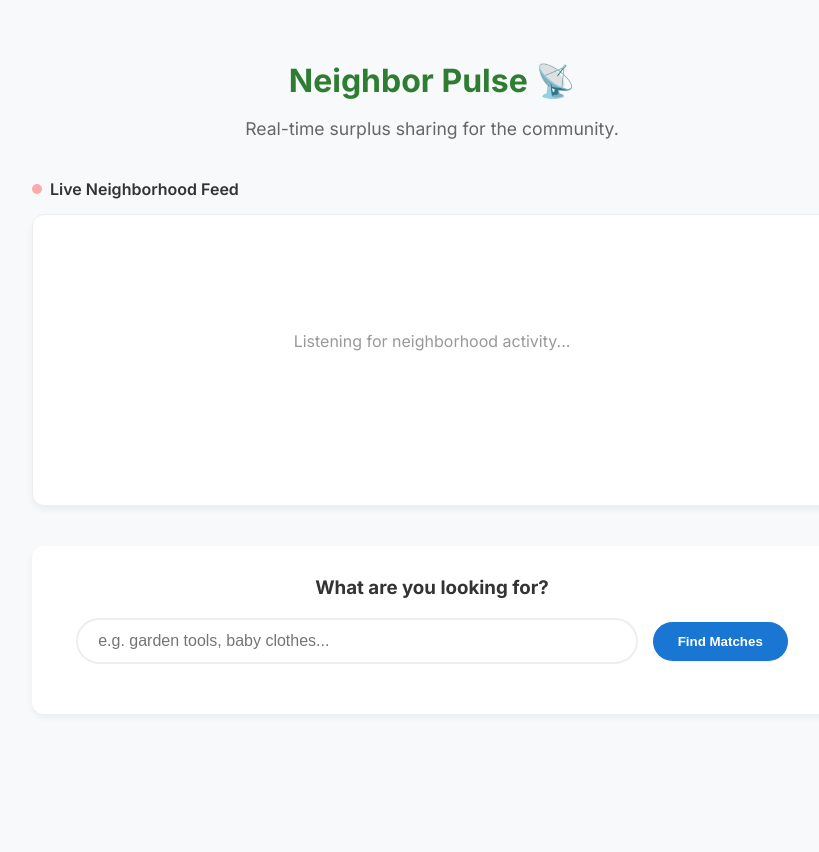
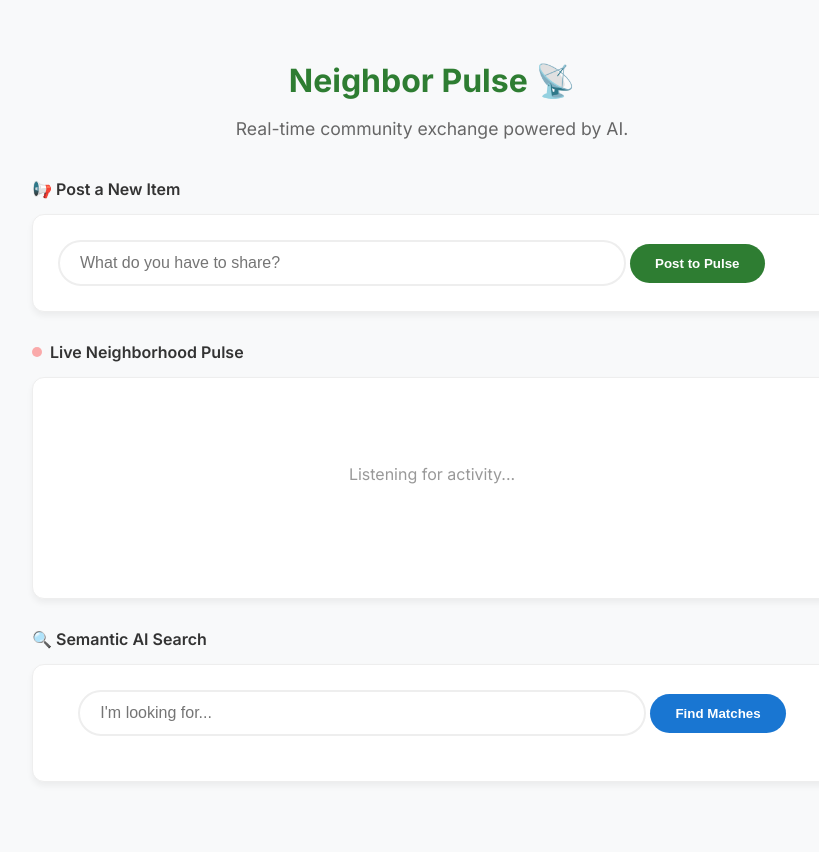
Before and after one commit to vinitghaturle/neighbor-pulse, a Flask app: page / in a window 1280 px wide. Shown: the whole page, without its empty margins (208-1027 px from the left). Before the commit the page ends 661 px from the top, so only its background shows below. Run offline with Flask 3, Linux system fonts and the light colour scheme; some libraries are stand-ins or nearby versions.

Commit message:
added same changes

```diff
--- a/main.py
+++ b/main.py
@@ -3,14 +3,35 @@
 from vertexai.language_models import TextEmbeddingModel
 from google.cloud.firestore_v1.vector import Vector
 from google.cloud.firestore_v1.base_vector_query import DistanceMeasure
+from datetime import datetime
 
 app = Flask(__name__)
-db = firestore.Client(project="neighbor-pulse") # Use your project ID
+
+# Initialize Firestore and Vertex AI
+# Project ID 'neighbor-pulse' confirmed from system logs
+db = firestore.Client(project="neighbor-pulse")
 model = TextEmbeddingModel.from_pretrained("text-embedding-004")
 
 @app.route('/')
 def home():
     return render_template('index.html')
+
+@app.route('/add', methods=['POST'])
+def add_item():
+    data = request.json
+    description = data.get('description')
+
+    if not description:
+        return jsonify({"error": "Description is required"}), 400
+
+    # Save to Firestore - This triggers the AI Vector Extension automatically
+    doc_ref = db.collection("items").add({
+        "description": description,
+        "timestamp": datetime.utcnow(),
+        "status": "available"
+    })
+
+    return jsonify({"success": True, "id": doc_ref[1].id})
 
 @app.route('/search', methods=['POST'])
 def search():
@@ -19,7 +40,7 @@
     # 1. Turn user text into math (Vector)
     embedding = model.get_embeddings([user_query])[0].values
 
-    # 2. Ask Firestore for the top 3 matches using the index you built
+    # 2. Ask Firestore for the top 3 matches
     collection = db.collection("items")
     results = collection.find_nearest(
         vector_field="embedding",
@@ -29,9 +50,9 @@
         distance_result_field="vector_distance"
     ).get()
 
-    # 3. Send results back to the neighbor
+    # 3. Send results back
     matches = [{"description": d.get("description"), "dist": d.get("vector_distance")} for d in results]
     return jsonify(matches)
 
 if __name__ == '__main__':
-    app.run(debug=True, port=8080)
+    app.run(debug=True, port=8080, host='0.0.0.0')
--- a/templates/index.html
+++ b/templates/index.html
@@ -7,8 +7,8 @@
     <link href="https://fonts.googleapis.com/css2?family=Inter:wght@400;600;700&display=swap" rel="stylesheet">
     <style>
         :root {
-            --primary: #2e7d32; /* Neighborhood Green */
-            --accent: #1976d2; /* Pulse Blue */
+            --primary: #2e7d32;
+            --accent: #1976d2;
             --bg: #f8f9fa;
             --card: #ffffff;
             --text: #333333;
@@ -38,20 +38,24 @@
         h1 { font-weight: 700; color: var(--primary); margin-bottom: 8px; }
         .tagline { color: #666; font-size: 1.1rem; }
 
-        /* Real-Time Feed Styling */
         .section-label { font-weight: 600; margin-bottom: 15px; display: flex; align-items: center; gap: 8px; }
         .pulse-dot { width: 10px; height: 10px; background: red; border-radius: 50%; animation: blink 1.5s infinite; }
         @keyframes blink { 0% { opacity: 1; } 50% { opacity: 0.3; } 100% { opacity: 1; } }
 
-        #live-feed {
+        /* UI Components */
+        .card-box {
             background: var(--card);
+            padding: 25px;
             border-radius: 12px;
             box-shadow: 0 4px 6px rgba(0,0,0,0.05);
-            height: 250px;
+            margin-bottom: 30px;
+            border: 1px solid #eee;
+        }
+
+        #live-feed {
+            height: 200px;
             overflow-y: auto;
-            padding: 20px;
-            border: 1px solid #eee;
-            margin-bottom: 40px;
+            padding: 10px;
         }
 
         .feed-item {
@@ -63,15 +67,6 @@
         }
 
         @keyframes slideIn { from { transform: translateY(-10px); opacity: 0; } to { transform: translateY(0); opacity: 1; } }
-
-        /* Search Styling */
-        .search-box {
-            background: var(--card);
-            padding: 30px;
-            border-radius: 12px;
-            box-shadow: 0 4px 6px rgba(0,0,0,0.05);
-            text-align: center;
-        }
 
         input[type="text"] {
             width: 70%;
@@ -93,13 +88,13 @@
             border-radius: 25px;
             font-weight: 600;
             cursor: pointer;
-            margin-left: 10px;
-            transition: transform 0.1s;
+            transition: background 0.2s;
         }
 
-        button:active { transform: scale(0.98); }
+        button:hover { opacity: 0.9; }
+        .btn-post { background-color: var(--primary); }
 
-        #results { margin-top: 20px; text-align: left; }
+        #results { margin-top: 20px; }
         .result-card {
             background: #e3f2fd;
             padding: 15px;
@@ -114,17 +109,23 @@
 <div class="container">
     <header>
         <h1>Neighbor Pulse 📡</h1>
-        <p class="tagline">Real-time surplus sharing for the community.</p>
+        <p class="tagline">Real-time community exchange powered by AI.</p>
     </header>
 
-    <div class="section-label"><div class="pulse-dot"></div> Live Neighborhood Feed</div>
-    <div id="live-feed">
-        <p style="color:#999; text-align:center; padding-top:80px;">Listening for neighborhood activity...</p>
+    <div class="section-label">📢 Post a New Item</div>
+    <div class="card-box">
+        <input type="text" id="newItem" placeholder="What do you have to share?">
+        <button class="btn-post" onclick="postItem()">Post to Pulse</button>
     </div>
 
-    <div class="search-box">
-        <h3 style="margin-top:0;">What are you looking for?</h3>
-        <input type="text" id="query" placeholder="e.g. garden tools, baby clothes...">
+    <div class="section-label"><div class="pulse-dot"></div> Live Neighborhood Pulse</div>
+    <div class="card-box" id="live-feed">
+        <p style="color:#999; text-align:center; padding-top:60px;">Listening for activity...</p>
+    </div>
+
+    <div class="section-label">🔍 Semantic AI Search</div>
+    <div class="card-box" style="text-align: center;">
+        <input type="text" id="query" placeholder="I'm looking for...">
         <button onclick="doSearch()">Find Matches</button>
         <div id="results"></div>
     </div>
@@ -137,31 +138,41 @@
     firebase.initializeApp(firebaseConfig);
     const db = firebase.firestore();
 
-    // REAL-TIME LISTENER: Updates the feed instantly when a new item is posted in Firestore
+    // REAL-TIME LISTENER
     db.collection("items").onSnapshot((snapshot) => {
         const feed = document.getElementById("live-feed");
-
-    // Clear placeholder if data exists
-    if (snapshot.size > 0 && feed.querySelector('p')) {
-        feed.innerHTML = "";
-    }
+        if (snapshot.size > 0 && feed.querySelector('p')) feed.innerHTML = "";
 
         snapshot.docChanges().forEach((change) => {
             if (change.type === "added") {
                 const item = change.doc.data();
                 const div = document.createElement("div");
                 div.className = "feed-item";
-
-            // Use 'description' which we know exists from your logs
-            div.innerHTML = `<span>🆕 <b>Neighbor:</b> ${item.description}</span>`;
+                div.innerHTML = `<span>🆕 <b>Item:</b> ${item.description}</span>`;
                 feed.prepend(div);
             }
         });
-}, (error) => {
-    console.error("Pulse Error:", error);
-    document.getElementById("live-feed").innerHTML = `<p style="color:red;">Error: ${error.message}</p>`;
     });
 
+    // POST DATA DIRECTLY
+    async function postItem() {
+        const description = document.getElementById("newItem").value;
+        if (!description) return alert("Please type something!");
+
+        const response = await fetch('/add', {
+            method: 'POST',
+            headers: {'Content-Type': 'application/json'},
+            body: JSON.stringify({description})
+        });
+
+        if (response.ok) {
+            document.getElementById("newItem").value = "";
+        } else {
+            alert("Error posting item.");
+        }
+    }
+
+    // SEARCH DATA
     async function doSearch() {
         const query = document.getElementById("query").value;
         const resultsDiv = document.getElementById("results");
@@ -177,11 +188,11 @@
 
             resultsDiv.innerHTML = matches.map(m => `
                 <div class="result-card">
-                    <b>Match:</b> ${m.desc}
+                    <b>Match:</b> ${m.description}
                 </div>
             `).join('');
         } catch (e) {
-            resultsDiv.innerHTML = "<p style='color:red;'>Search failed. Ensure your Flask server is running.</p>";
+            resultsDiv.innerHTML = "<p style='color:red;'>Search failed.</p>";
         }
     }
 </script>
```
Lines whose indentation alone changed are shown as unchanged.
